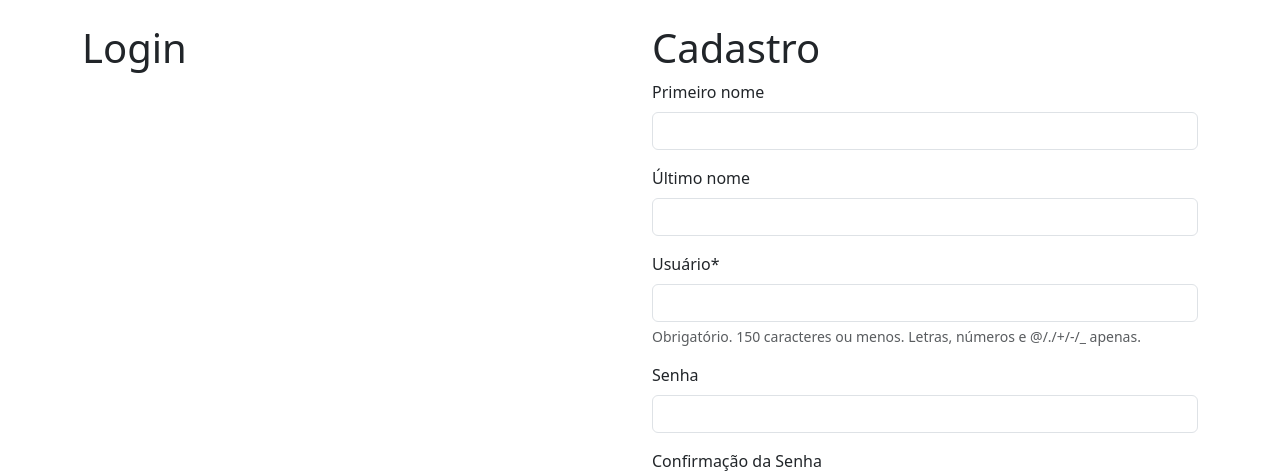
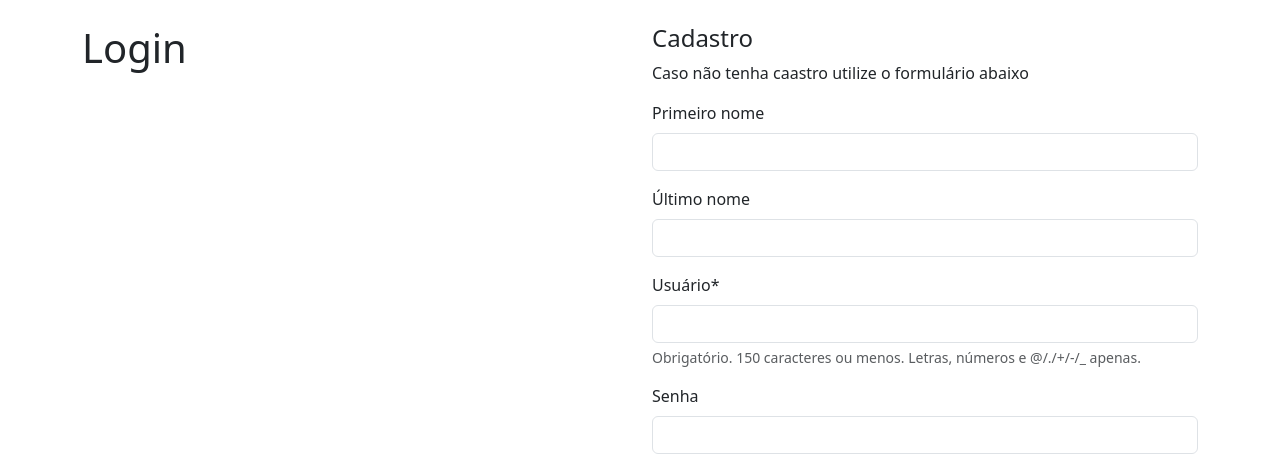
Before and after one commit to rafalimma/E-COMERCE, a Django app: page /perfil/ in a window 1280 px wide. Shown: the part 56-527 px from the top of the page. Run offline with Django 5.2, Linux system fonts and the light colour scheme; some libraries are stand-ins or nearby versions.

Commit message:
editando nav

```diff
--- a/perfil/templates/criar.html
+++ b/perfil/templates/criar.html
@@ -12,7 +12,8 @@
     <div class="col-lg">
 
         {% block titulo_cadastro %}
-        <h1>Cadastro</h1>
+        <h4>Cadastro</h4>
+        <p>Caso não tenha caastro utilize o formulário abaixo</p>
         {% endblock %}
         <form action="" method="POST">
             {% csrf_token %}
--- a/templates/partials/_nav.html
+++ b/templates/partials/_nav.html
@@ -15,11 +15,11 @@
                     aria-haspopup="true" aria-expanded="false">
                     Conta
                 </a>
-                <!-- <div class="dropdown-menu" aria-labelledby="navbarDropdown">
-                    <a class="dropdown-item" href="{% url 'pedido:lista' %}">Meus pedidos</a>
+                <div class="dropdown-menu" aria-labelledby="navbarDropdown">
+                    <!-- <a class="dropdown-item" href="{% url 'pedido:lista' %}">Meus pedidos</a> -->
                     <a class="dropdown-item" href="{% url 'perfil:criar' %}">Atualizar meus dados</a>
                     <a class="dropdown-item" href="{% url 'perfil:logout' %}">Sair</a>
-                </div> -->
+                </div>
             </li>
             {% else %}
             <li class="nav-item">
```
